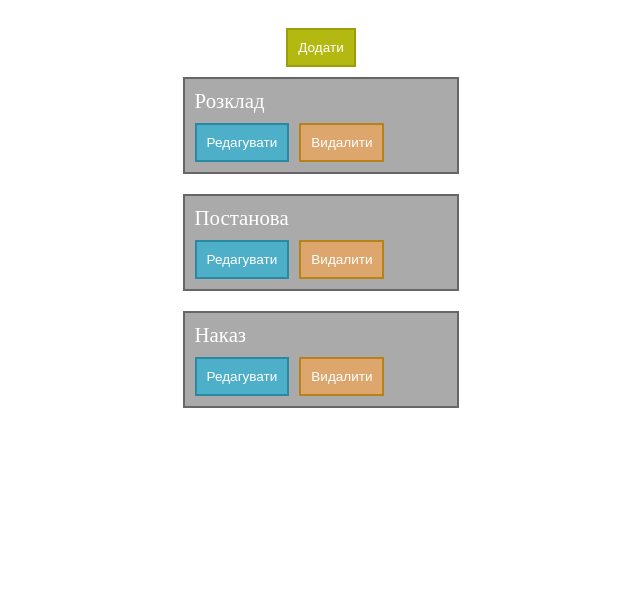
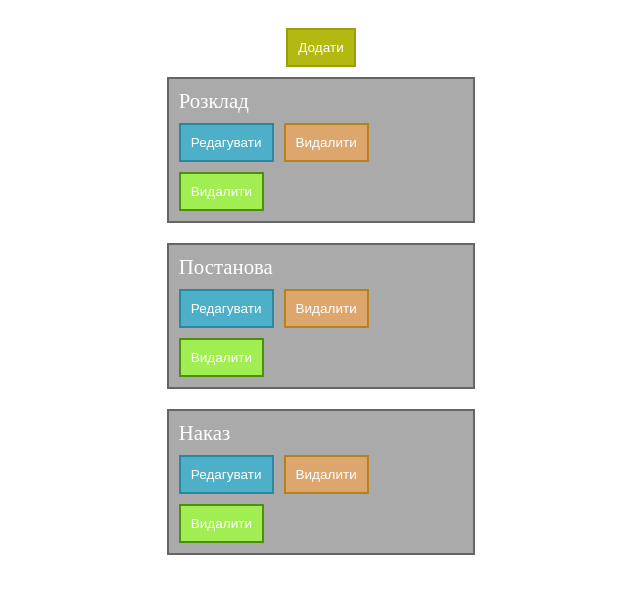
Before and after one commit to mindnighter/Diplom, a React app in the folder react/my-app/: page / in a window 1280 px wide. Shown: the whole page, without its empty margins (329-969 px from the left). Built offline with nearby package versions, Linux system fonts and the light colour scheme.

Commit message:
Added upload button

```diff
--- a/react/my-app/src/index.css
+++ b/react/my-app/src/index.css
@@ -18,7 +18,7 @@
   background-color: #aaa;
   margin-bottom: 20px;
   padding: 10px;
-  width: 80%;
+  width: 90%;
 }
 
 .box:last-child {
@@ -49,6 +49,11 @@ button.btn {
   border: 2px solid #b6821a;
 }
 
+.btn.green {
+  background-color: #a0ee52;
+  border: 2px solid #4f8f0f;
+}
+
 .btn.success{
   margin: 10px;
   background-color: #029711;
--- a/react/my-app/src/modules/Block.js
+++ b/react/my-app/src/modules/Block.js
@@ -22,12 +22,17 @@ export default class Block extends React.Component {
 		this.setState({ show: false })
 	};
 
+	upload = () => {
+		alert("upload");
+	};
+
 	rendNorm = () => {
 		return (
 			<div className="box">
 				<div className="text">{this.state.text}</div>
 				<button onClick={this.edit} className="btn light">Редагувати</button>
 				<button onClick={this.remove} className="btn red">Видалити</button>
+				<button onClick={this.upload} className="btn green">Видалити</button>
 			</div>
 		);
 	};
```
